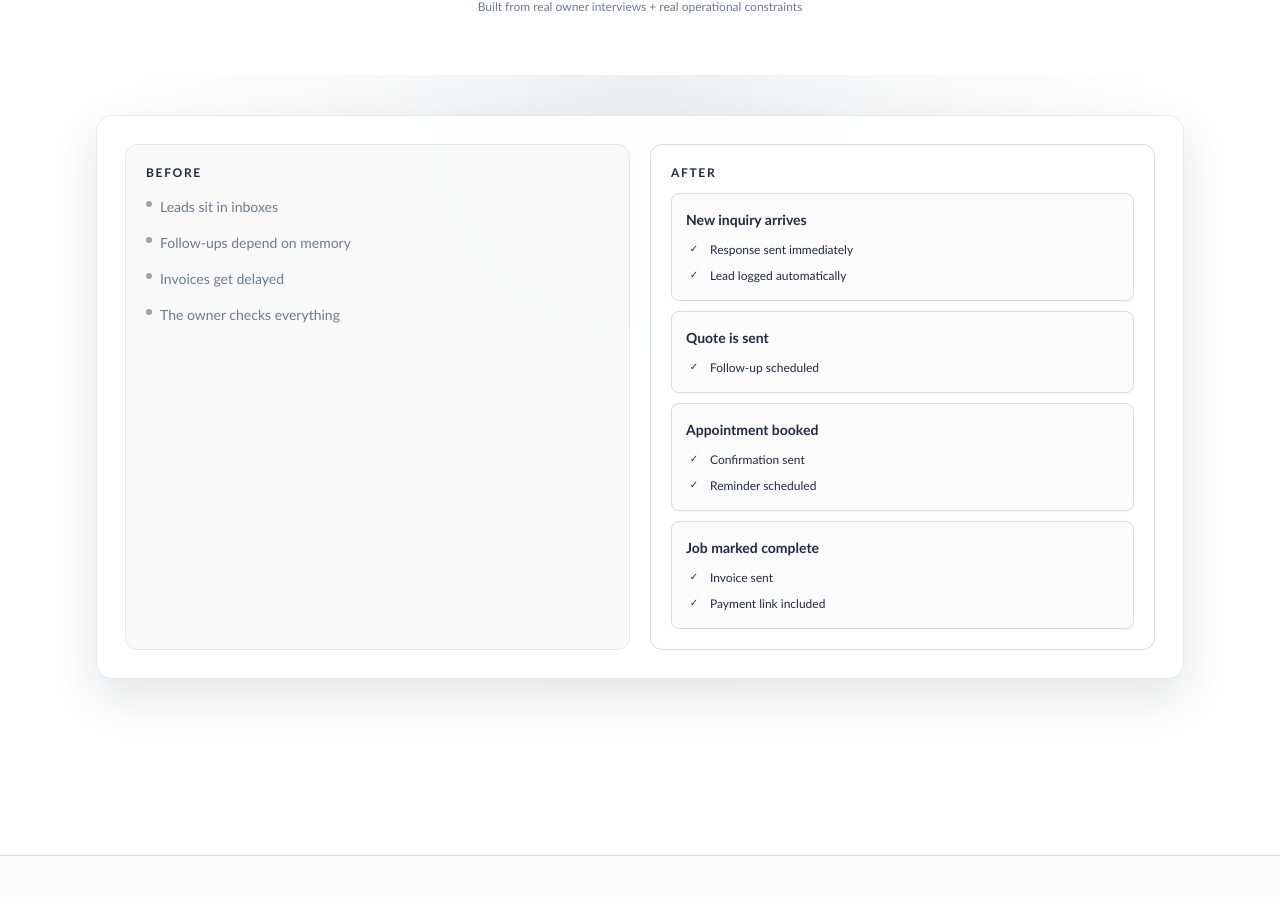
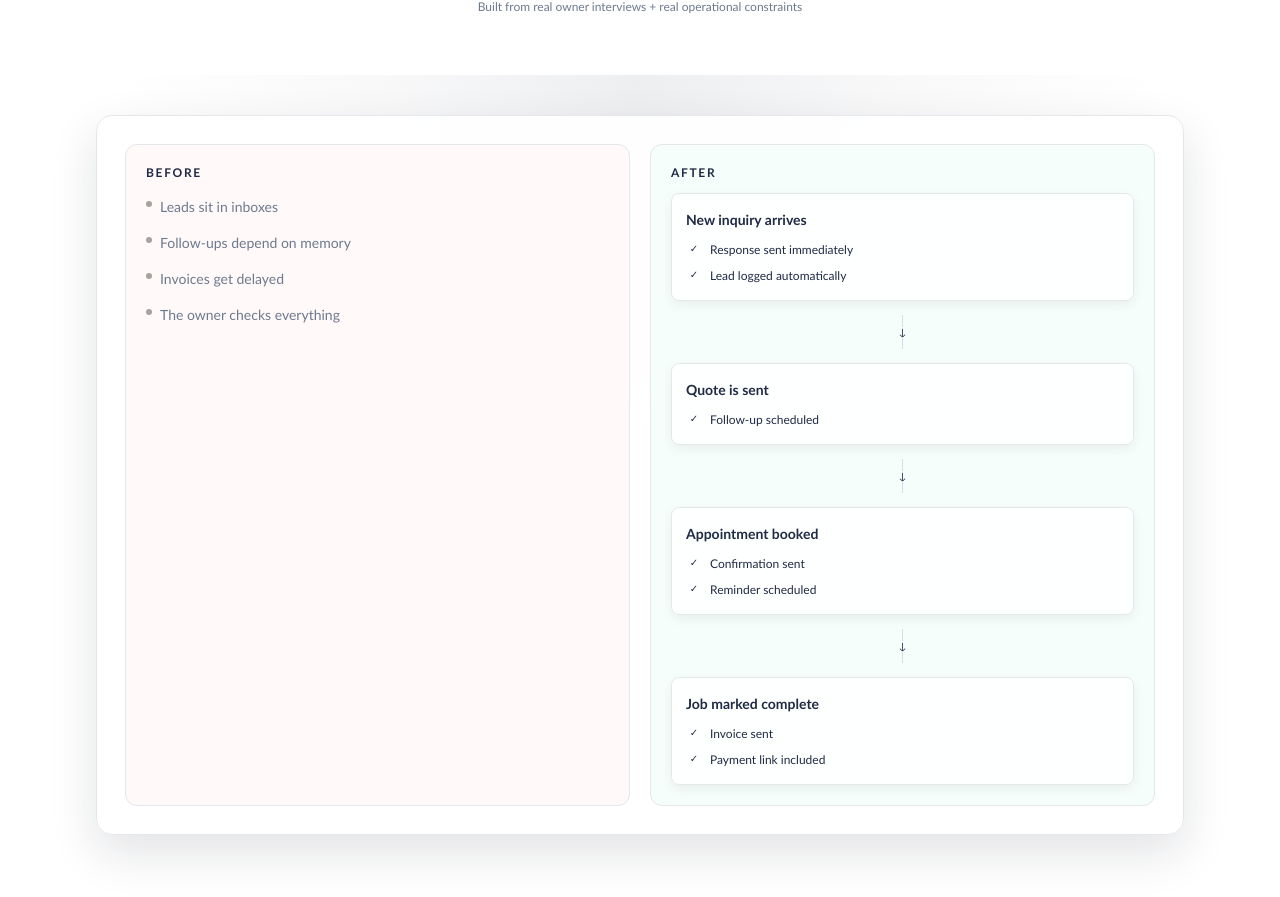
Before and after one commit to blakegrosenthal/operaite-site, a Next.js app: page / in a window 1280 px wide. Shown: the part 655-1552 px from the top of the page. Built offline with nearby package versions, Linux system fonts and the light colour scheme; no server answers.

Commit message:
update site

```diff
--- a/app/page.tsx
+++ b/app/page.tsx
@@ -231,7 +231,7 @@ function BeforeAfterPanel() {
   return (
     <div className="rounded-2xl border border-foreground/10 bg-white/95 p-5 shadow-[0_18px_48px_rgba(15,23,42,0.12)] transition-all duration-300 ease-out hover:-translate-y-1 hover:shadow-[0_24px_64px_rgba(15,23,42,0.16)] sm:p-7">
       <div className="grid gap-4 sm:grid-cols-2 sm:gap-5">
-        <div className="rounded-xl border border-line/90 bg-neutral-100/60 p-4 sm:p-5">
+        <div className="rounded-xl border border-line/90 bg-rose-50/40 p-4 sm:p-5">
           <p className="text-xs font-semibold uppercase tracking-[0.14em] text-foreground/70">
             Before
           </p>
@@ -255,26 +255,47 @@ function BeforeAfterPanel() {
           </ul>
         </div>
 
-        <div className="rounded-xl border border-line bg-white p-4 sm:p-5">
+        <div className="rounded-xl border border-line/90 bg-emerald-50/45 p-4 sm:p-5">
           <p className="text-xs font-semibold uppercase tracking-[0.14em] text-accent">
             After
           </p>
-          <div className="mt-3 space-y-2.5">
+          <div className="mt-3 space-y-3">
             <SystemMiniCard
               event="New inquiry arrives"
               actions={['Response sent immediately', 'Lead logged automatically']}
               delay="40ms"
             />
+            <div className="flex justify-center py-0.5">
+              <div className="flex flex-col items-center text-muted/70">
+                <span className="h-3 w-px bg-line" />
+                <span className="text-[10px] leading-none">↓</span>
+                <span className="h-3 w-px bg-line" />
+              </div>
+            </div>
             <SystemMiniCard
               event="Quote is sent"
               actions={['Follow-up scheduled']}
               delay="90ms"
             />
+            <div className="flex justify-center py-0.5">
+              <div className="flex flex-col items-center text-muted/70">
+                <span className="h-3 w-px bg-line" />
+                <span className="text-[10px] leading-none">↓</span>
+                <span className="h-3 w-px bg-line" />
+              </div>
+            </div>
             <SystemMiniCard
               event="Appointment booked"
               actions={['Confirmation sent', 'Reminder scheduled']}
               delay="140ms"
             />
+            <div className="flex justify-center py-0.5">
+              <div className="flex flex-col items-center text-muted/70">
+                <span className="h-3 w-px bg-line" />
+                <span className="text-[10px] leading-none">↓</span>
+                <span className="h-3 w-px bg-line" />
+              </div>
+            </div>
             <SystemMiniCard
               event="Job marked complete"
               actions={['Invoice sent', 'Payment link included']}
@@ -298,7 +319,7 @@ function SystemMiniCard({
 }) {
   return (
     <article
-      className="reveal-up rounded-lg border border-line bg-neutral-50/80 p-3.5 shadow-sm transition-all duration-300 ease-out hover:bg-white"
+      className="reveal-up rounded-lg border border-foreground/15 bg-white/90 p-3.5 shadow-[0_4px_12px_rgba(15,23,42,0.06)] transition-all duration-300 ease-out hover:bg-white"
       style={{ transitionDelay: delay }}
     >
       <p className="text-sm font-semibold leading-6 text-foreground">{event}</p>
```
